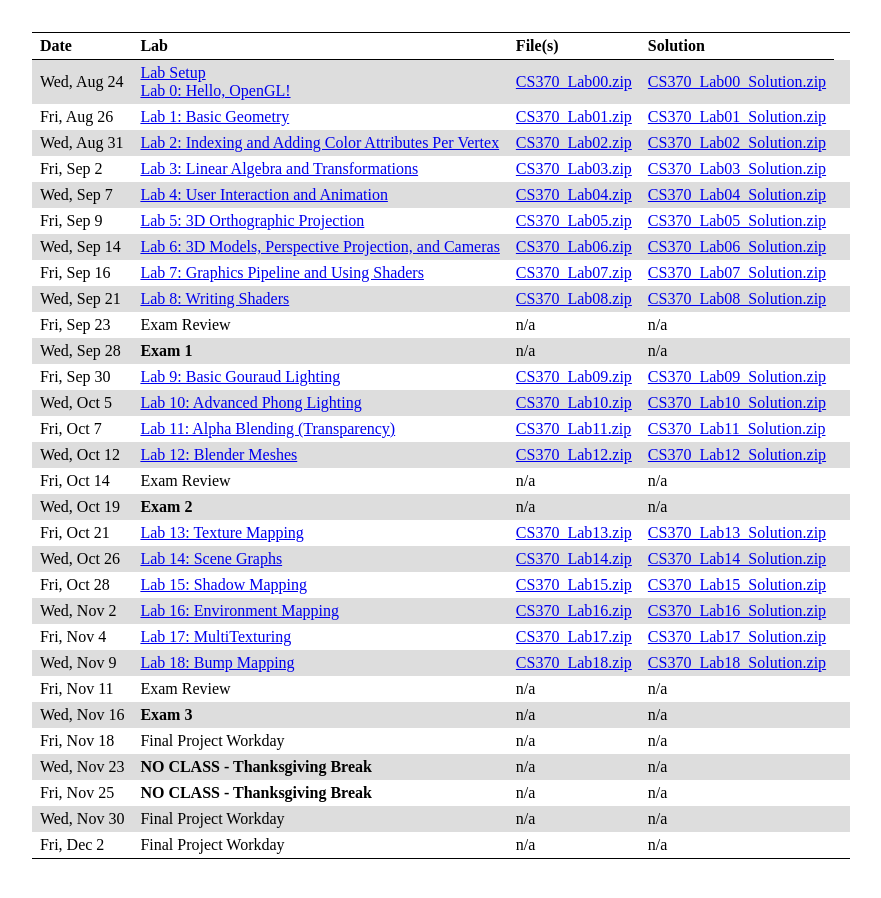
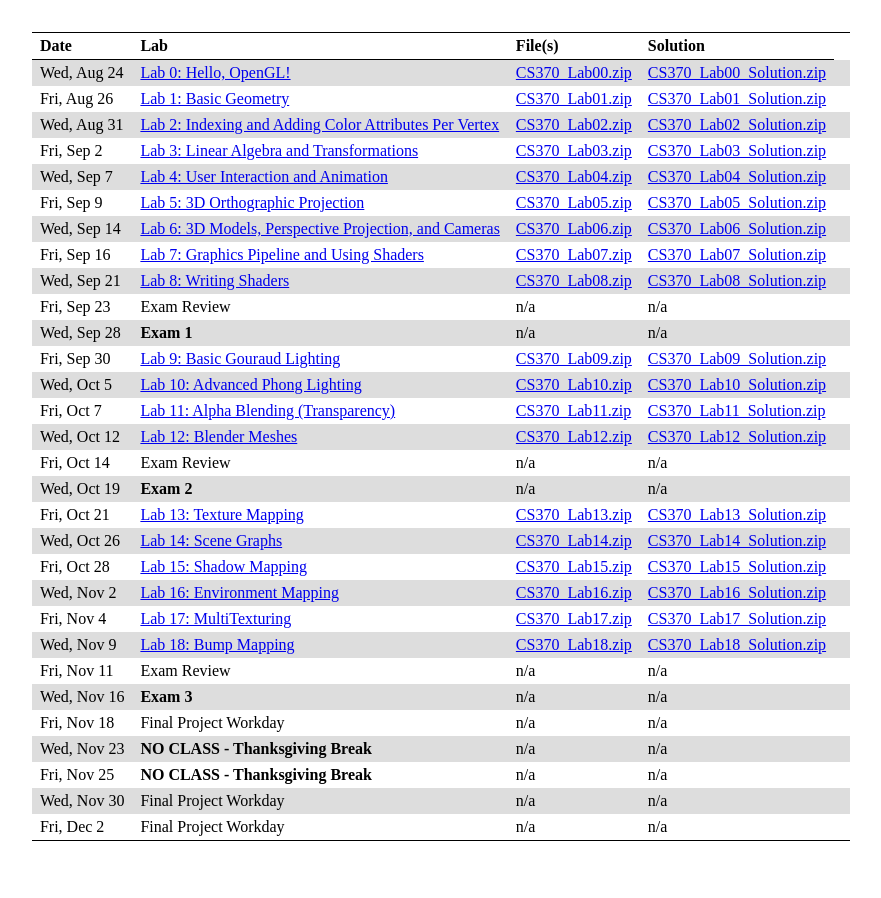
Before and after one commit to ycpcs/cs370-fall2022, a Jekyll site: the page test/lab_test.html, which Jekyll copies as it is, in a window 1280 px wide. Shown: the whole page, without its empty margins (199-1080 px from the left). Built offline with Jekyll 4.4.1, drawn with Linux system fonts in a browser that asks for light colours.

Commit message:
adjust setup
adjust setup

```diff
--- a/js/AACONFIG-scheduleInfo.js
+++ b/js/AACONFIG-scheduleInfo.js
@@ -2,7 +2,7 @@
 
 courseInfo.classPeriods = [
 	{
-		topic: new DoubleTopic("Lab Setup", "labSetup.html", "Lab 0: Hello, OpenGL!", "lab00.html"),
+		topic: new Topic("Lab 0: Hello, OpenGL!", "lab00.html"),
 		reading: "",
 		file: "CS370_Lab00"
 	},
```
Also changed, not shown: labs/lab00.md (+2 -0 lines).
